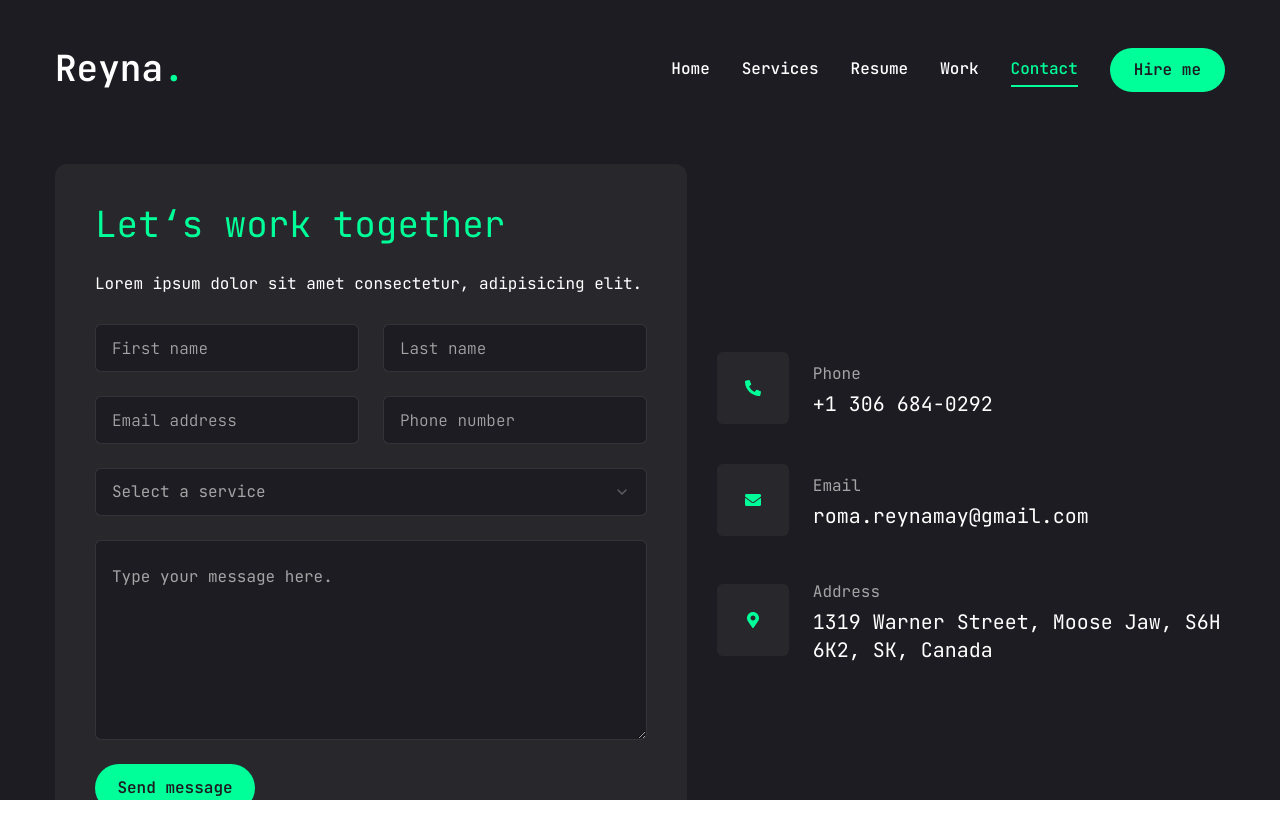
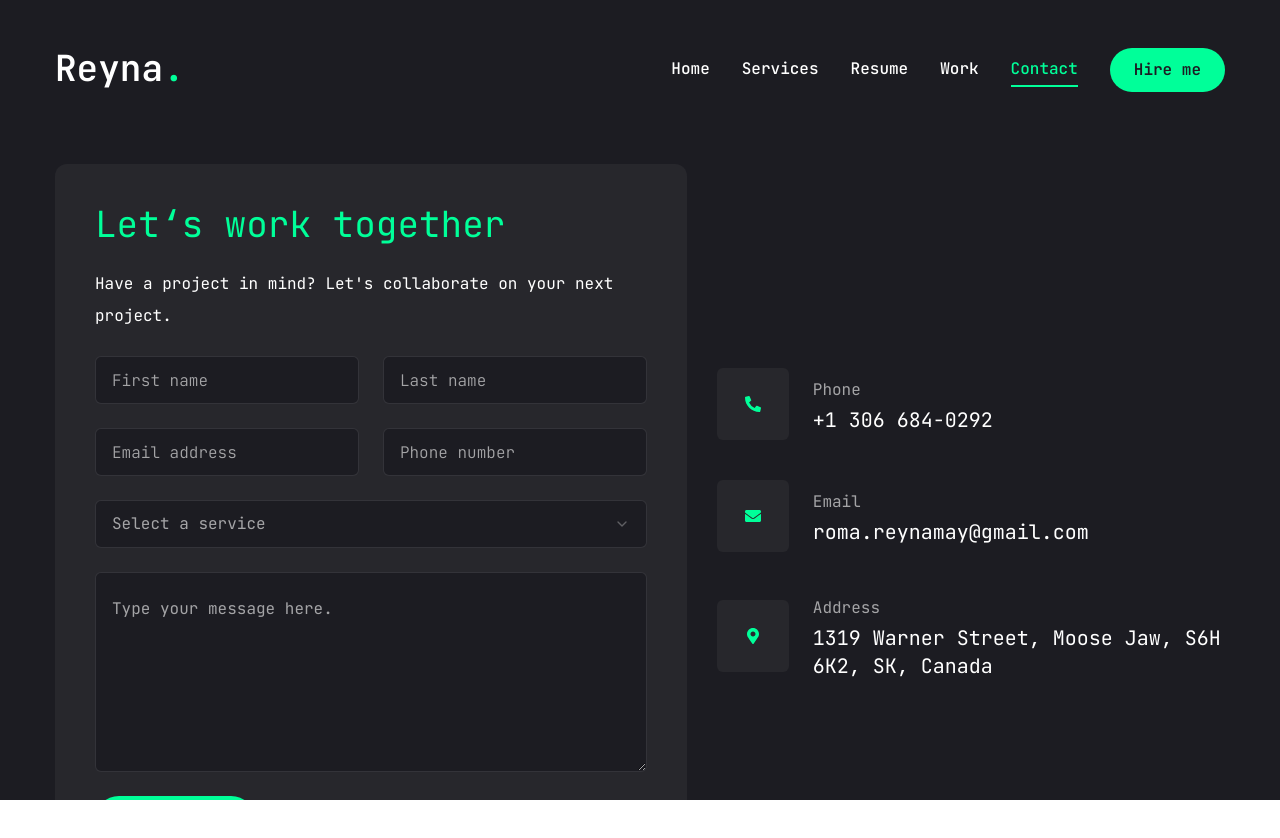
Before and after one commit to reynaroma/reyna-portfolio, a Next.js app: page /contact in a window 1280 px wide. Shown: the top 838 px of the page. Built offline with nearby package versions, Linux system fonts and the light colour scheme.

Commit message:
Modify the subtitle for the form contact

```diff
--- a/app/contact/page.jsx
+++ b/app/contact/page.jsx
@@ -123,7 +123,7 @@ const Contact = () => {
               action=""
             >
               <h3 className="text-4xl text-accent">Let&lsquo;s work together</h3>
-              <p>Lorem ipsum dolor sit amet consectetur, adipisicing elit.</p>
+              <p>Have a project in mind? Let's collaborate on your next project.</p>
               {/* input */}
               <div className="grid grid-cols-1 md:grid-cols-2 gap-6">
                 <Input
```
